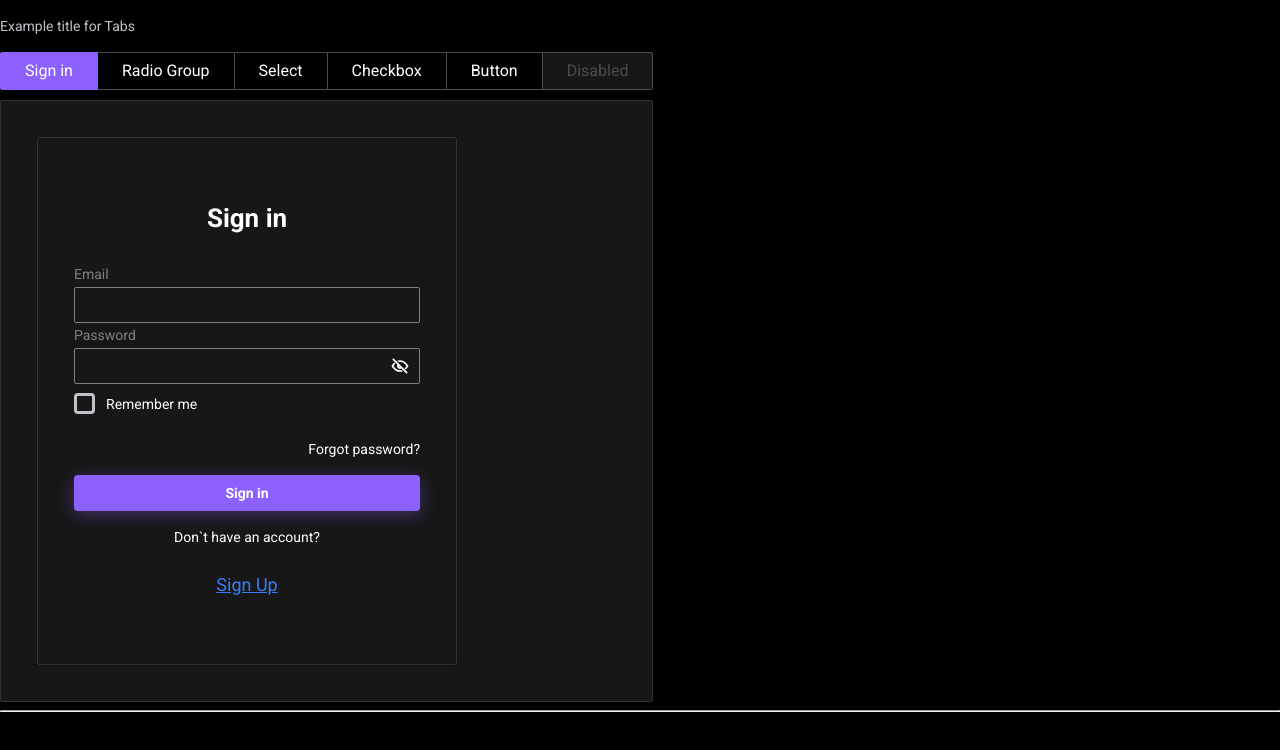
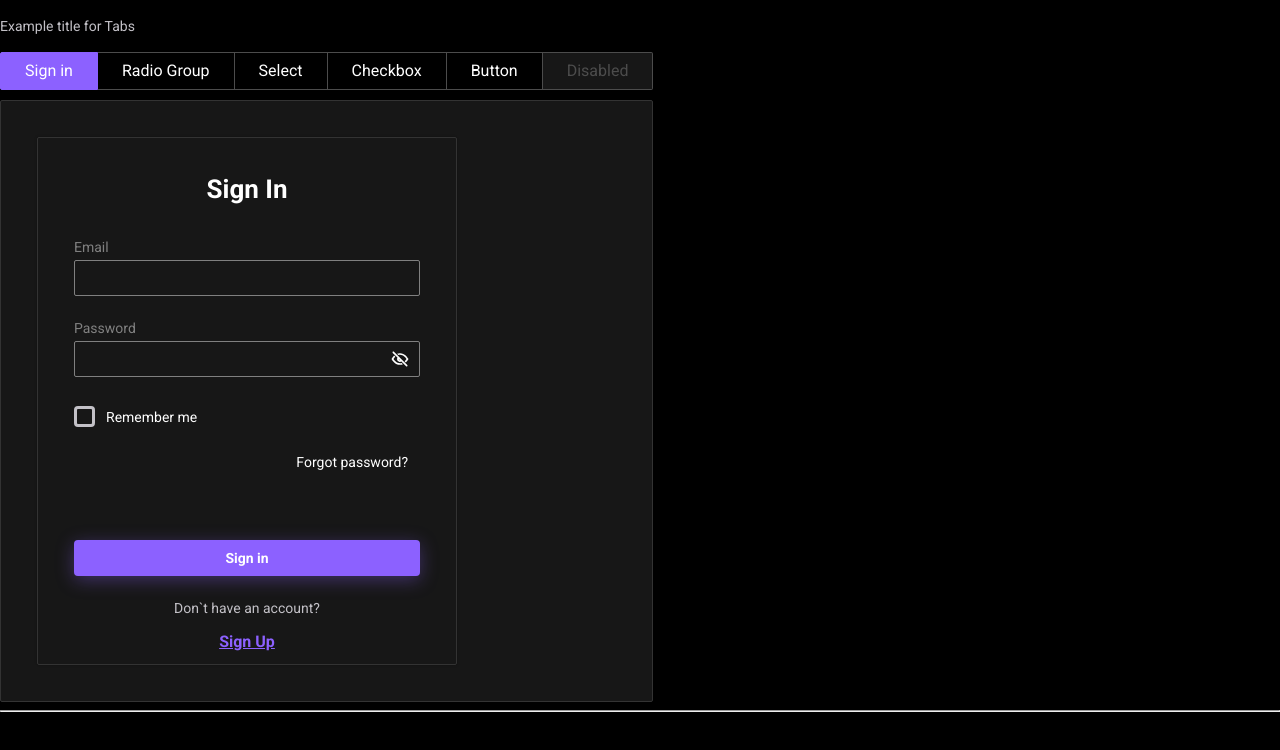
Before and after one commit to dnisaev/cards, a React (Vite) app: page / in a window 1280 px wide. Shown: the top 750 px of the page. Built offline with nearby package versions, Linux system fonts and the light colour scheme; no server answers.

Commit message:
update SignIn component (beta)

```diff
--- a/src/components/auth/SignIn/SignIn.module.scss
+++ b/src/components/auth/SignIn/SignIn.module.scss
@@ -1,4 +1,38 @@
-.root {
+.card {
   width: 420px;
   height: 528px;
+  padding: 33px 36px;
+  text-align: center;
 }
+
+.forgotLink {
+  margin: 14px 12px 66px 0;
+  text-align: right;
+
+  & > a {
+    text-decoration: none;
+  }
+}
+
+.signupLink {
+  font-size: var(--font-size-m);
+  font-weight: var(--font-weight-bold);
+  color: var(--color-accent-500);
+
+  &:visited {
+    color: var(--color-accent-500);
+  }
+}
+
+.input {
+  margin: 20px 0;
+}
+
+.h1 {
+  margin: 0 0 28px;
+}
+
+.account {
+  margin: 20px 0 10px;
+  color: var(--color-light-900);
+}
--- a/src/components/auth/SignIn/SignIn.tsx
+++ b/src/components/auth/SignIn/SignIn.tsx
@@ -29,26 +29,29 @@ export const SignIn = () => {
   }
 
   return (
-    <Card className={s.root}>
-      <Typography style={{ textAlign: 'center' }} variant={'h1'}>
-        Sign in
+    <Card className={s.card}>
+      <Typography as={'h1'} className={s.h1} variant={'h1'}>
+        Sign In
       </Typography>
       <form onSubmit={handleSubmit(onSubmit)}>
         {/*<DevTool control={control} />*/}
         <Input label={'Email'} {...register('email', { minLength: 8 })} />
-        <Input label={'Password'} {...register('password')} type={'password'} />
-
+        <Input className={s.input} label={'Password'} {...register('password')} type={'password'} />
         <ControlledCheckbox control={control} label={'Remember me'} name={'rememberMe'} />
-        <Typography style={{ textAlign: 'right' }} variant={'body2'}>
-          Forgot password?
-        </Typography>
+        <div className={s.forgotLink}>
+          <Typography as={'a'} href={'/forgot'} variant={'body2'}>
+            Forgot password?
+          </Typography>
+        </div>
         <Button fullWidth type={'submit'}>
-          Sign in
+          <Typography as={'span'} variant={'subtitle2'}>
+            Sign in
+          </Typography>
         </Button>
-        <Typography style={{ textAlign: 'center' }} variant={'body2'}>
+        <Typography className={s.account} variant={'body2'}>
           Don`t have an account?
         </Typography>
-        <Typography style={{ textAlign: 'center' }} variant={'link1'}>
+        <Typography as={'a'} className={s.signupLink} href={'/signup'} variant={'body2'}>
           Sign Up
         </Typography>
       </form>
```
